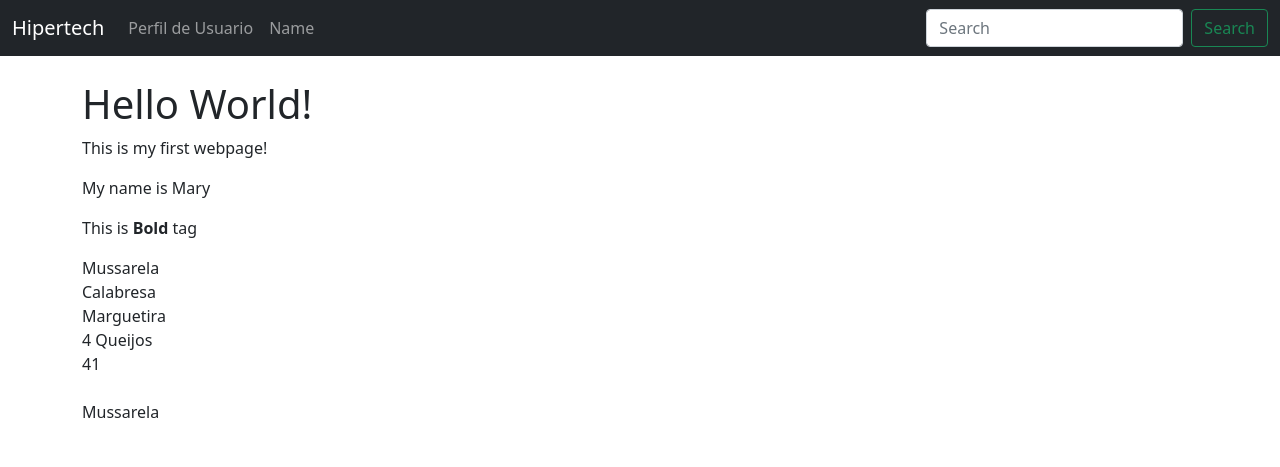
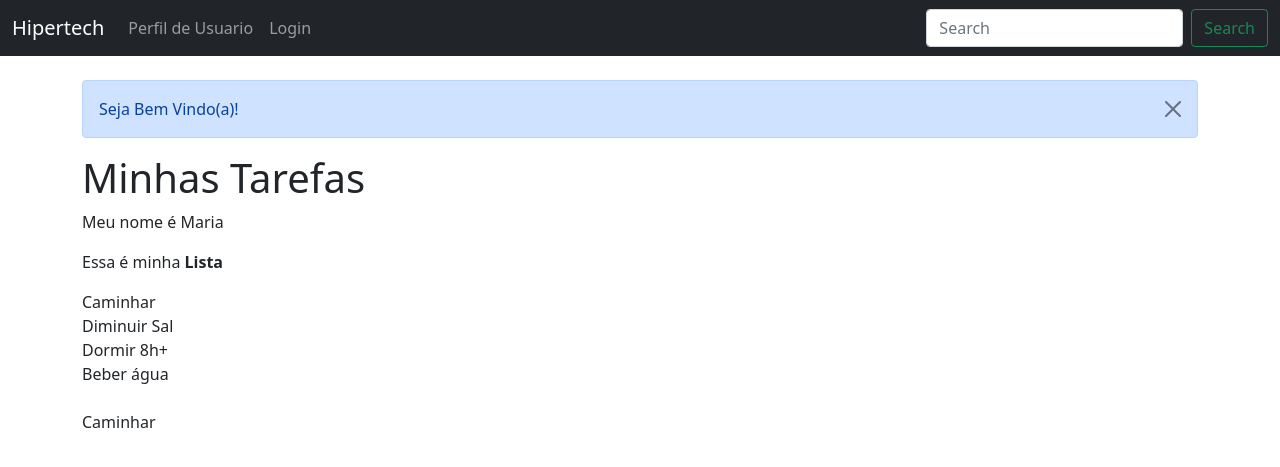
Before and after one commit to iMaary/project-blog-hiperhabit-flask, a Flask app: page / in a window 1280 px wide. Shown: the top 467 px of the page. Run offline with Flask 2, Linux system fonts and the light colour scheme.

Commit message:
Messages alert

```diff
--- a/hello.py
+++ b/hello.py
@@ -1,4 +1,4 @@
-from flask import Flask, render_template
+from flask import Flask, render_template, flash
 from flask_wtf import FlaskForm
 from wtforms import StringField, SubmitField
 from wtforms.validators import DataRequired
@@ -28,9 +28,10 @@ class NamerForm(FlaskForm):
 # spritags
 
 def index():
-    first_name = "Mary"
-    stuff = "This is <strong>Bold</strong> tag"
-    favorites_pizza = ["Mussarela", "Calabresa", "Marguetira", "4 Queijos", 41]
+    first_name = "Maria"
+    stuff = "Essa é minha <strong>Lista</strong>"
+    flash("Seja Bem Vindo(a)!")
+    favorites_pizza = ["Caminhar", "Diminuir Sal", "Dormir 8h+", "Beber água"]
     return render_template("index.html",
                             first_name=first_name,
                             stuff=stuff,
@@ -66,6 +67,8 @@ def name():
     if form.validate_on_submit():
         name = form.name.data
         form.name.data = ''
+        flash("Formulário Submetido Com Sucesso!")
+
     return render_template("name.html",
                             name = name,
                             form = form)
--- a/templates/index.html
+++ b/templates/index.html
@@ -2,11 +2,17 @@
 
 {% block content %}
 
-    <h1>Hello World!</h1>
+{% for message in get_flashed_messages() %}
+    <div class="alert alert-primary alert-dismissible fade show" role="alert">
+        {{ message }}
+        <button type="button" class="btn-close" data-bs-dismiss="alert" aria-label="Close"></button>
+    </div>
 
-    <p>This is my first webpage!</p>
+{% endfor %}
 
-    <p>My name is {{first_name}}</p>
+    <h1>Minhas Tarefas</h1>
+
+    <p>Meu nome é {{first_name}}</p>
 
     <p>{{stuff|safe}}</p>
 
--- a/templates/navbar.html
+++ b/templates/navbar.html
@@ -7,10 +7,10 @@
       <div class="collapse navbar-collapse" id="navbarSupportedContent">
         <ul class="navbar-nav me-auto mb-2 mb-lg-0">
           <li class="nav-item">
-            <a class="nav-link" href="{{ url_for('user', name='Mary') }}">Perfil de Usuario</a>
+            <a class="nav-link" href="{{ url_for('user', name='Sra. Maria') }}">Perfil de Usuario</a>
           </li>
           <li class="nav-item">
-            <a class="nav-link" href="{{ url_for('name') }}">Name</a>
+            <a class="nav-link" href="{{ url_for('name') }}">Login</a>
           </li>
         </ul>
         <form class="d-flex">
--- a/templates/user.html
+++ b/templates/user.html
@@ -2,6 +2,6 @@
 
 {% block content %}
 
-    <h1>Hello {{user_name|capitalize}}</h1>
+    <h1>Olá, {{user_name|title}}!</h1>
 
 {% endblock %}
```
Also changed, not shown: templates/name.html (+12 -4 lines).
